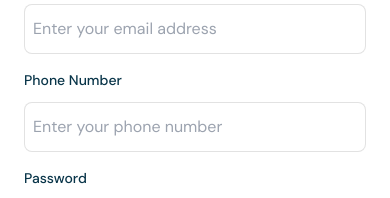
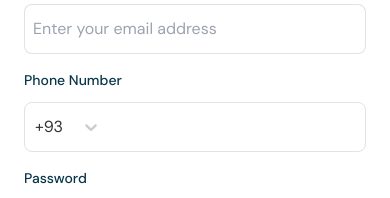
Before and after one commit to Dr-Oxy/travelBay, a React (Create React App) app: page /register in a window 390 px wide. Shown: the part 1436-1634 px from the top of the page. Built offline with nearby package versions, Linux system fonts and the light colour scheme; no server answers.

Commit message:
created phone number input, modified variable

```diff
--- a/src/components/element/index.js
+++ b/src/components/element/index.js
@@ -1,3 +1,4 @@
 export { default as Button } from './Button';
 export { default as Checkbox } from './Checkbox';
 export { default as PasswordInput } from './PasswordInput';
+export { default as SelectDropdown } from './SelectDropdown';
--- a/src/pages/Register.js
+++ b/src/pages/Register.js
@@ -4,11 +4,18 @@ import { Link, useNavigate } from 'react-router-dom';
 import { useForm, Controller } from 'react-hook-form';
 import { useMutation, gql } from '@apollo/client';
 
-import { Checkbox, Button, PasswordInput } from '../components/element';
+import {
+  Checkbox,
+  Button,
+  PasswordInput,
+  SelectDropdown,
+} from '../components/element';
 import { Onboarding } from '../components/section';
 import { googleIcon } from '../assets/icons';
 
 import { toast } from 'react-toastify';
+
+import countriesDailingCode from '../utils/countriesDialCode';
 
 const REGISTER_USERS_MUTATION = gql`
   mutation RegisterUser(
@@ -49,6 +56,11 @@ const Register = () => {
   const [subscribe, setSubscribe] = useState(false);
   const [accept, setAccept] = useState(true);
 
+  const dialCodes = countriesDailingCode?.map((code) => ({
+    value: code?.dialCode,
+    label: code?.dialCode,
+  }));
+
   const [registerUser, { loading }] = useMutation(REGISTER_USERS_MUTATION, {
     update(proxy, { data }) {
       if (data?.register?.message) {
@@ -77,7 +89,7 @@ const Register = () => {
         lastName: data.lastName,
         email: data.email,
         password: data.password,
-        phoneNumber: data.phoneNumber,
+        phoneNumber: data.dialCode?.value + data.phoneNumber,
       },
     });
   });
@@ -151,6 +163,7 @@ const Register = () => {
                 )}
               </div>
             </div>
+
             <div className="col-span-1 xl:col-span-2">
               <label className="block mb-3 text-sm font-medium text-dark-2 capitalize">
                 Email address
@@ -174,29 +187,44 @@ const Register = () => {
                 )}
               </div>
             </div>
+
             <div className="col-span-1 xl:col-span-2">
               <label className="block mb-3 text-sm font-medium text-dark-2 capitalize">
                 Phone number
               </label>
-              <div>
+
+              <div className="input-wrapper flex items-center border border-stroke-black rounded-lg focus-within:border-2 focus-within:border-primary-blue">
+                <Controller
+                  control={control}
+                  name="dialCode"
+                  rules={{
+                    required: true,
+                  }}
+                  render={({ field }) => (
+                    <SelectDropdown
+                      defaultValue={dialCodes[0]}
+                      options={dialCodes}
+                      {...field}
+                    />
+                  )}
+                />
+
                 <input
                   name="phoneNumber"
-                  className="w-full text-gray-1 border border-stroke-black
-                   focus:outline-primary-blue
-                  rounded-lg text-base  py-3 px-2"
+                  className="text-gray-1 border  text-base  py-3 px-2 ml-1"
                   {...register('phoneNumber', {
                     required: true,
                     pattern: /^[0-9]*$/,
                   })}
-                  type="text"
-                  placeholder="Enter your phone number"
+                  type="tel"
                 />
-                {errors.phoneNumber && (
-                  <div className="text-red-400 text-sm">
-                    Phone number must be valid
-                  </div>
-                )}
               </div>
+
+              {errors.phoneNumber && (
+                <div className="text-red-400 text-sm">
+                  Please enter a valid phone number
+                </div>
+              )}
             </div>
 
             <div className="col-span-1 xl:col-span-2 relative ">
```
